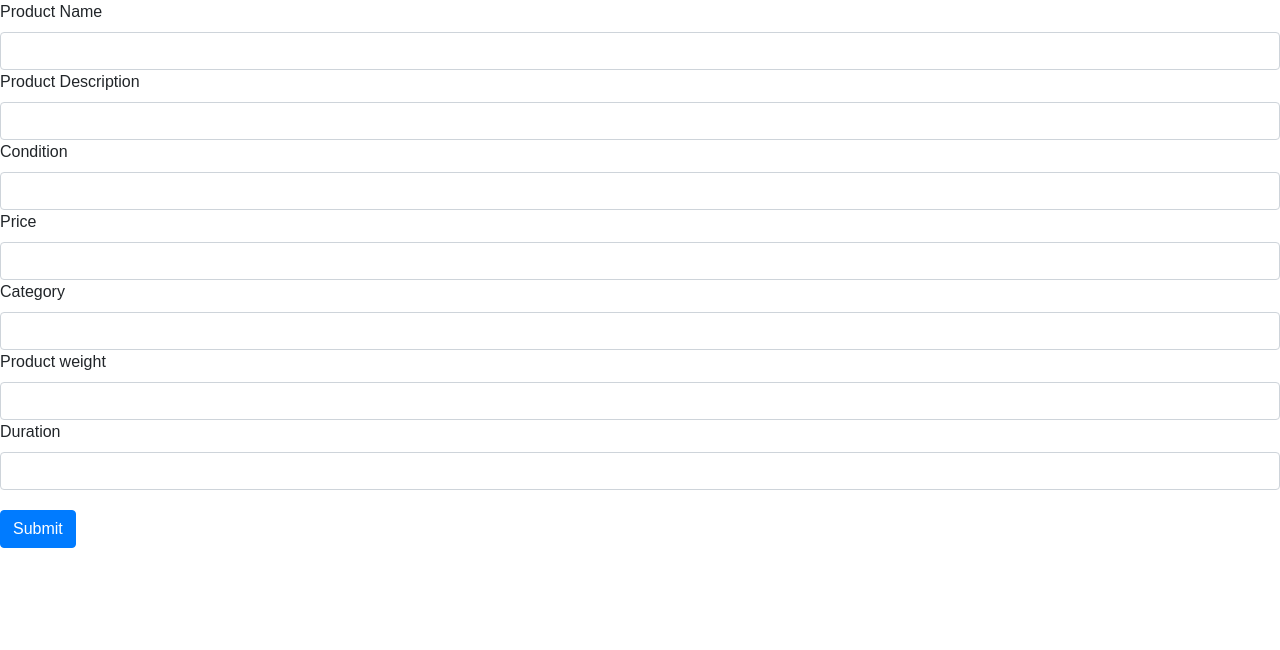
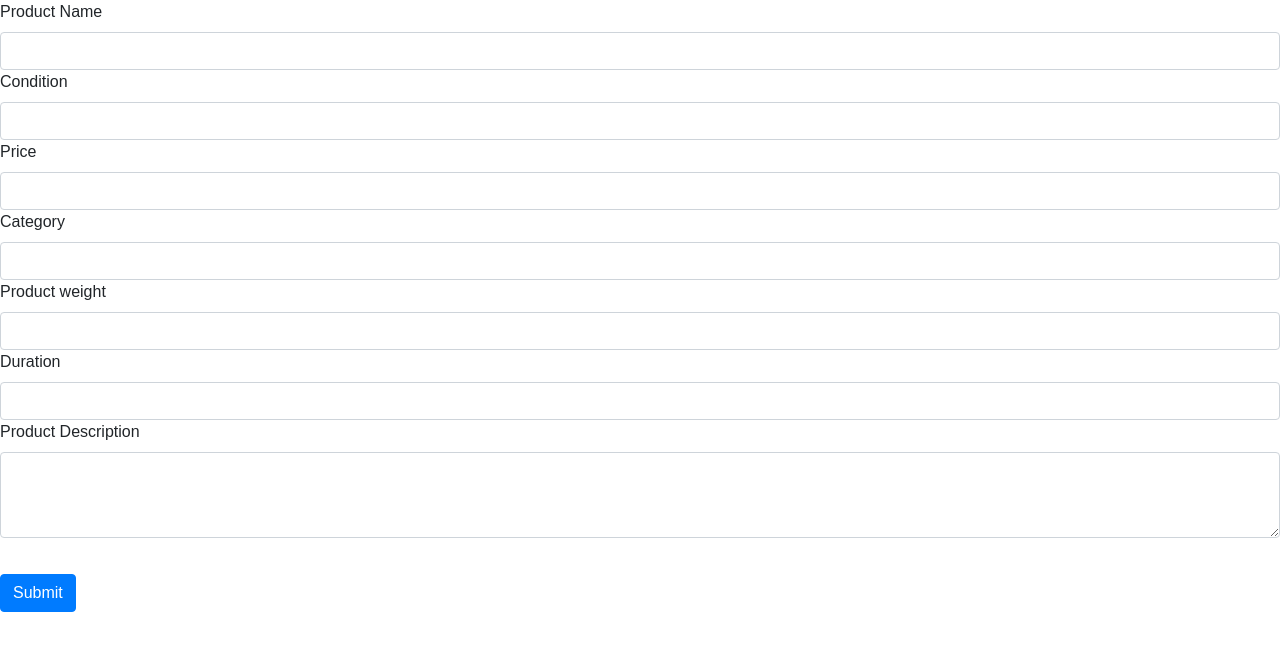
Before and after one commit to KierratyskeskusProject/kierratyskeskus-app, a React (Create React App) app in the folder client/: page / in a window 1280 px wide. Shown: the top 650 px of the page. Built offline with nearby package versions, Linux system fonts and the light colour scheme.

Commit message:
Added description as a seperate textarea Field

```diff
--- a/client/src/components/AddItemForm.js
+++ b/client/src/components/AddItemForm.js
@@ -6,6 +6,15 @@ import InputComponent from './InputComponent';
 
 
 class AddItemForm extends Component {
+  renderDescriptionField(field) {
+    return (
+      <div className="form-group">
+        <label>Product Description</label>
+        <textarea className="form-control" rows="3" {...field.input} />
+      </div>
+    );
+  }
+
   renderFields() {
     return _.map(Fields, ({ label, name }) => (
       <Field
@@ -24,6 +33,11 @@ class AddItemForm extends Component {
       <div className="form-group">
         <form onSubmit={handleSubmit}>
           {this.renderFields()}
+          <Field
+            key="description"
+            name="description"
+            component={this.renderDescriptionField}
+          />
           <button className="btn btn-primary" type="submit">Submit</button>
         </form>
       </div>
--- a/client/src/components/Fields.js
+++ b/client/src/components/Fields.js
@@ -1,6 +1,5 @@
 export default [
   { label: 'Product Name', name: 'name' },
-  { label: 'Product Description', name: 'description' },
   { label: 'Condition', name: 'condition' },
   { label: 'Price', name: 'price' },
   { label: 'Category', name: 'category' },
```
Lines whose indentation alone changed are shown as unchanged.
